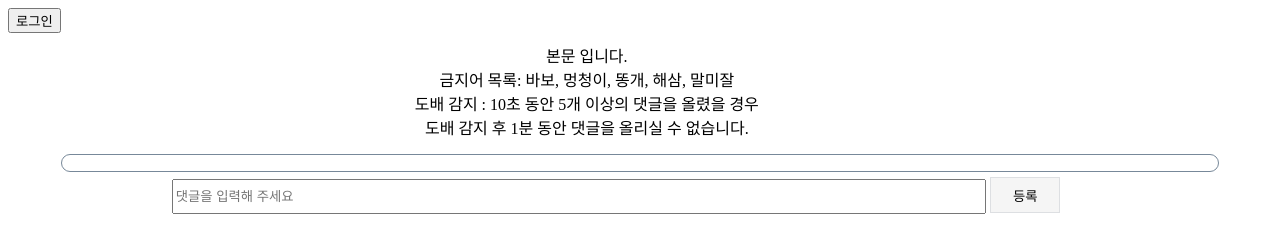
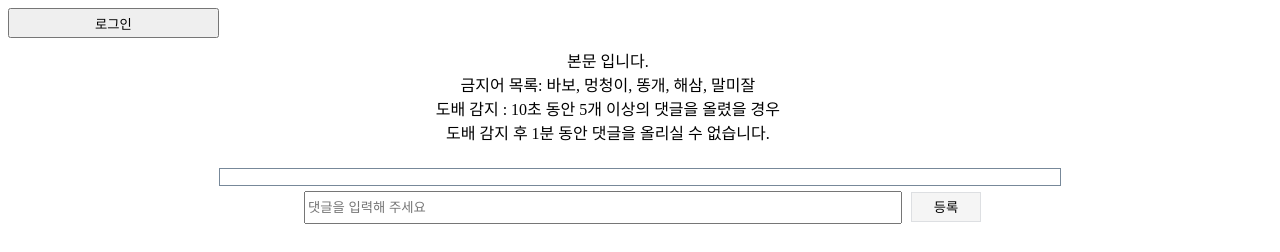
Before and after one commit to thflthdi/comment, a plain HTML site: page comment_app/index.html in a window 1280 px wide. Drawn offline with Linux system fonts and the light colour scheme.

Commit message:
mod: css grid 추가

```diff
--- a/comment_app/css/style.css
+++ b/comment_app/css/style.css
@@ -88,38 +88,51 @@
 .login-twitter:hover {
   background-color: #7fccfc;
 }
-
+.main-container {
+  margin: auto;
+  display: grid;
+  grid-template-columns: 1fr 4fr 1fr;
+  grid-template-rows: 30px 130px 3fr 30px;
+}
 .main-text {
+  grid-column: 2;
+  grid-row: 2;
+  position: relative;
   text-align: center;
   padding: 10px;
   width: 90%;
 }
+.left {
+  grid-column: 1;
+  grid-row: 3;
+}
+.right {
+  grid-column: 3;
+  grid-row: 3;
+}
 .comment-container {
-  margin-left: 3rem;
-  margin-right: 3rem;
-  padding: 5px;
+  grid-column: 2;
+  grid-row: 3;
 }
 .comment {
   padding: 8px;
   border: 1px solid lightslategray;
-  border-radius: 12px;
 }
 .comment-text {
-  padding-left: 20px;
-  padding-right: 20px;
-  margin: 10px;
+  margin: 8px;
 }
 .com-new {
+  grid-column: 2;
+  grid-row: 4;
   text-align: center;
-  margin-left: 2rem;
-  margin-right: 5rem;
 }
 .com-write {
+  margin: 5px;
   width: 70%;
-  height: 29px;
+  height: 90%;
 }
 .com-new button {
-  height: 36px;
+  height: 100%;
   width: 70px;
   background-color: whitesmoke;
   border: 1px solid rgb(221, 223, 226);
--- a/comment_app/index.html
+++ b/comment_app/index.html
@@ -31,6 +31,8 @@
                 </ul>
             </div>
         </div>
+        <div class="left"></div>
+        <div class="right"></div>
         <div class="main-text">본문 입니다. <br/>
             금지어 목록: 바보, 멍청이, 똥개, 해삼, 말미잘<br/>
             도배 감지 : 10초 동안 5개 이상의 댓글을 올렸을 경우 <br/>
```
